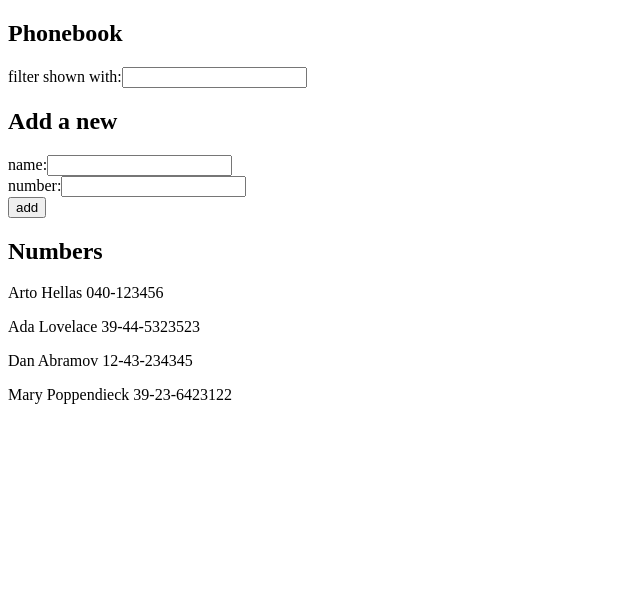
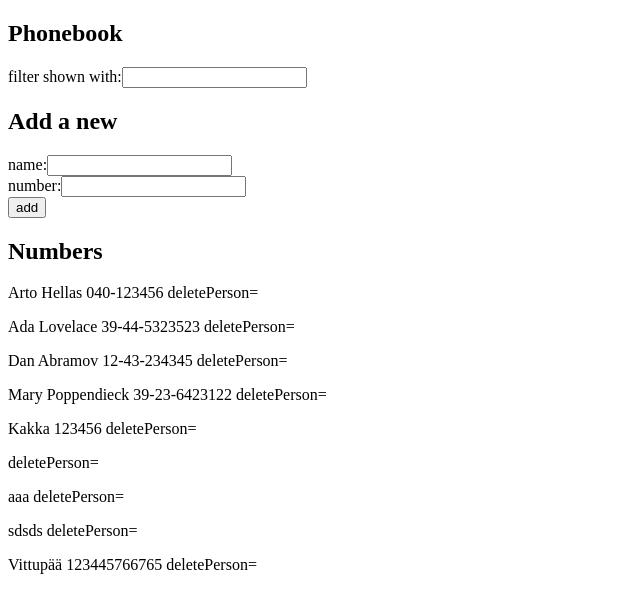
Before and after one commit to suvijj/fullstack, a React (Create React App) app in the folder osa2/puhelinluettelo/: page / in a window 1280 px wide. Shown: the top 612 px of the page, without its empty margins (0-640 px from the left). Built offline with nearby package versions, Linux system fonts and the light colour scheme; data requests are answered from the project's data file.

Commit message:
lisätty mahdollisuus lisätä henkilö palvelimelle

```diff
--- a/osa2/puhelinluettelo/db.json
+++ b/osa2/puhelinluettelo/db.json
@@ -1,5 +1,5 @@
 {
-  "persons":[
+  "persons": [
     {
       "name": "Arto Hellas",
       "number": "040-123456",
@@ -19,6 +19,31 @@
       "name": "Mary Poppendieck",
       "number": "39-23-6423122",
       "id": 4
+    },
+    {
+      "name": "Kakka",
+      "number": "123456",
+      "id": 5
+    },
+    {
+      "name": "",
+      "number": "",
+      "id": 6
+    },
+    {
+      "name": "aaa",
+      "number": "",
+      "id": 7
+    },
+    {
+      "name": "sdsds",
+      "number": "",
+      "id": 8
+    },
+    {
+      "name": "Vittupää",
+      "number": "123445766765",
+      "id": 9
     }
   ]
 }
--- a/osa2/puhelinluettelo/src/App.js
+++ b/osa2/puhelinluettelo/src/App.js
@@ -3,6 +3,7 @@ import axios from 'axios'
 import Person from './components/Person'
 import Number from './components/Number'
 
+//Jääty tehtävään 2.12-2.15
 
 
 const App = (props) => {
@@ -49,6 +50,13 @@ const App = (props) => {
     setNewNumber('')
     }
 
+    axios
+    .post('http://localhost:3001/persons', newContact)
+    .then(response => {
+      setPersons(persons.concat(response.data))
+      setNewName('')
+    })
+
   }
 
   const handlePersonChange = (event) => {
@@ -59,7 +67,10 @@ const App = (props) => {
     setNewNumber(event.target.value)
   }
 
-
+  const deletePerson = (id) => {
+    const url = `http://localhost:3001/persons/${id}`
+    const person = persons.find(n=>n.id === id)
+  }
 
 
 
@@ -95,7 +106,7 @@ const App = (props) => {
         }
       }).map(person =>
            <div>
-           <p> {person.name} {person.number}</p>
+           <p> {person.name} {person.number} deletePerson={deletePerson}</p>
           </div>
         )}
     </div>
--- a/osa2/puhelinluettelo/src/components/Person.js
+++ b/osa2/puhelinluettelo/src/components/Person.js
@@ -1,8 +1,15 @@
 import React from 'react'
 
-const Person = ({person}) => {
+const Person = ({person, pressDelete}) => {
     return (
-        <li>{person.content}</li>
+        <div>
+          <li>{person.content}
+          <button
+            onClick={() => pressDelete(person.id)}
+            >delete</button>
+          </li>
+        </div>
+
     )
   }
 
```
